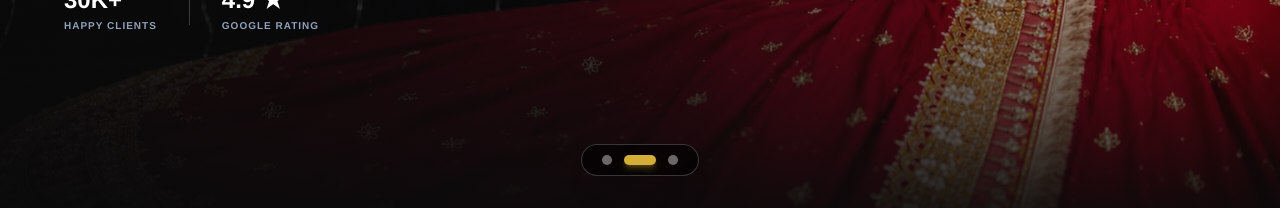
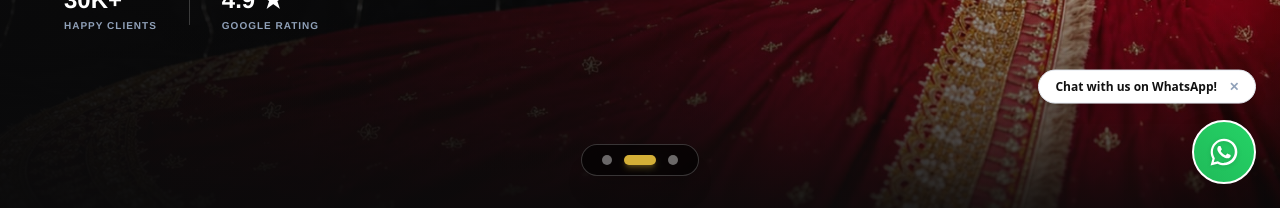
Before and after one commit to WAQASUMAR33/jugussaloon, a Next.js app: page / in a window 1280 px wide. Shown: the part 592-800 px from the top of the page. Built offline with nearby package versions, Linux system fonts and the light colour scheme; no server answers; a web font is replaced by a local one.

Commit message:
whatsapp plugin

```diff
--- /dev/null
+++ b/app/components/WhatsAppFloatingButton.tsx
@@ -0,0 +1,126 @@
+"use client";
+
+import { useState, useEffect } from "react";
+
+export default function WhatsAppFloatingButton() {
+  const [isOpen, setIsOpen] = useState(false);
+  const [showTooltip, setShowTooltip] = useState(false);
+
+  // Auto-show a friendly teaser after 3 seconds, then hide
+  useEffect(() => {
+    const timer = setTimeout(() => {
+      setShowTooltip(true);
+    }, 3000);
+
+    return () => clearTimeout(timer);
+  }, []);
+
+  const phoneNumber = "923194415757";
+  const defaultMessage = encodeURIComponent(
+    "Hello Jugnu's Saloon! I would like to inquire about your services & appointments."
+  );
+  const whatsappUrl = `https://wa.me/${phoneNumber}?text=${defaultMessage}`;
+
+  return (
+    <div className="fixed bottom-6 right-6 z-[999] flex flex-col items-end pointer-events-auto select-none font-sans">
+      {/* Expanded Quick Chat Popup */}
+      {isOpen && (
+        <div className="mb-3 w-[310px] sm:w-[340px] bg-white rounded-2xl shadow-2xl border border-slate-200 overflow-hidden animate-fadeIn transition-all duration-300">
+          {/* Header */}
+          <div className="bg-[#111111] p-4 text-white flex items-center justify-between border-b border-[#D4AF37]/30">
+            <div className="flex items-center space-x-3">
+              <div className="relative">
+                <div className="w-10 h-10 rounded-full bg-[#25D366] flex items-center justify-center text-white shadow-md">
+                  <svg className="w-6 h-6" fill="currentColor" viewBox="0 0 24 24">
+                    <path d="M12.012 2c-5.506 0-9.989 4.478-9.99 9.984 0 1.764.459 3.487 1.332 5.006l-1.417 5.176 5.297-1.389c1.468.802 3.129 1.224 4.775 1.225h.004c5.505 0 9.988-4.478 9.989-9.984 0-2.669-1.038-5.178-2.925-7.064s-4.395-2.924-7.065-2.924zm0 18.232h-.003c-1.494 0-2.962-.401-4.246-1.161l-.305-.181-3.158.828.842-3.078-.199-.316c-.836-1.33-1.278-2.871-1.278-4.45 0-4.526 3.682-8.209 8.212-8.209 2.194 0 4.256.855 5.807 2.407s2.406 3.614 2.406 5.808c-.001 4.527-3.683 8.209-8.21 8.209zm4.506-6.148c-.247-.124-1.462-.722-1.689-.804-.227-.082-.392-.124-.557.124-.165.247-.641.804-.785.969-.144.165-.289.185-.536.062-.247-.124-1.043-.385-1.987-1.227-.735-.656-1.232-1.467-1.376-1.714-.144-.247-.015-.38.109-.503.111-.11.247-.289.371-.433.124-.144.165-.247.247-.412.082-.165.041-.309-.021-.433-.062-.124-.557-1.341-.763-1.836-.201-.482-.405-.417-.557-.425-.144-.008-.309-.009-.474-.009s-.433.062-.659.309c-.227.247-.866.846-.866 2.063s.886 2.392 1.01 2.557c.124.165 1.744 2.663 4.225 3.734.59.255 1.051.407 1.411.521.593.188 1.132.161 1.558.098.475-.07 1.462-.598 1.669-1.176.206-.578.206-1.073.144-1.176-.062-.103-.227-.165-.474-.289z" />
+                  </svg>
+                </div>
+                <span className="absolute bottom-0 right-0 w-3 h-3 bg-emerald-400 border-2 border-[#111111] rounded-full" />
+              </div>
+              <div>
+                <h4 className="font-bold text-sm text-white tracking-wide">Jugnu&apos;s Saloon</h4>
+                <p className="text-[11px] text-emerald-400 font-medium">Online & Ready to Help</p>
+              </div>
+            </div>
+            <button
+              onClick={() => setIsOpen(false)}
+              className="text-slate-400 hover:text-white p-1 rounded-full hover:bg-white/10 transition-colors"
+              aria-label="Close Chat Window"
+            >
+              <svg className="w-5 h-5" fill="none" stroke="currentColor" viewBox="0 0 24 24">
+                <path strokeLinecap="round" strokeLinejoin="round" strokeWidth="2" d="M6 18L18 6M6 6l12 12" />
+              </svg>
+            </button>
+          </div>
+
+          {/* Body Message */}
+          <div className="p-4 bg-[#F8F9FA] space-y-3">
+            <div className="bg-white p-3 rounded-2xl rounded-tl-none border border-slate-200 shadow-sm max-w-[85%]">
+              <p className="text-xs text-slate-800 leading-relaxed">
+                👋 Welcome to <strong className="font-semibold text-black">Jugnu&apos;s Saloon</strong>! How can we assist you with your beauty or appointment inquiry today?
+              </p>
+              <span className="text-[10px] text-slate-400 mt-1.5 block text-right">Just now</span>
+            </div>
+          </div>
+
+          {/* Action Footer */}
+          <div className="p-3 bg-white border-t border-slate-100 flex items-center">
+            <a
+              href={whatsappUrl}
+              target="_blank"
+              rel="noopener noreferrer"
+              className="w-full flex items-center justify-center space-x-2 py-3 px-4 rounded-xl bg-[#25D366] hover:bg-[#20ba59] text-white font-bold text-xs uppercase tracking-wider shadow-md hover:shadow-lg transition-all transform hover:-translate-y-0.5"
+            >
+              <svg className="w-4 h-4" fill="currentColor" viewBox="0 0 24 24">
+                <path d="M12.012 2c-5.506 0-9.989 4.478-9.99 9.984 0 1.764.459 3.487 1.332 5.006l-1.417 5.176 5.297-1.389c1.468.802 3.129 1.224 4.775 1.225h.004c5.505 0 9.988-4.478 9.989-9.984 0-2.669-1.038-5.178-2.925-7.064s-4.395-2.924-7.065-2.924zm0 18.232h-.003c-1.494 0-2.962-.401-4.246-1.161l-.305-.181-3.158.828.842-3.078-.199-.316c-.836-1.33-1.278-2.871-1.278-4.45 0-4.526 3.682-8.209 8.212-8.209 2.194 0 4.256.855 5.807 2.407s2.406 3.614 2.406 5.808c-.001 4.527-3.683 8.209-8.21 8.209zm4.506-6.148c-.247-.124-1.462-.722-1.689-.804-.227-.082-.392-.124-.557.124-.165.247-.641.804-.785.969-.144.165-.289.185-.536.062-.247-.124-1.043-.385-1.987-1.227-.735-.656-1.232-1.467-1.376-1.714-.144-.247-.015-.38.109-.503.111-.11.247-.289.371-.433.124-.144.165-.247.247-.412.082-.165.041-.309-.021-.433-.062-.124-.557-1.341-.763-1.836-.201-.482-.405-.417-.557-.425-.144-.008-.309-.009-.474-.009s-.433.062-.659.309c-.227.247-.866.846-.866 2.063s.886 2.392 1.01 2.557c.124.165 1.744 2.663 4.225 3.734.59.255 1.051.407 1.411.521.593.188 1.132.161 1.558.098.475-.07 1.462-.598 1.669-1.176.206-.578.206-1.073.144-1.176-.062-.103-.227-.165-.474-.289z" />
+              </svg>
+              <span>Start WhatsApp Chat</span>
+            </a>
+          </div>
+        </div>
+      )}
+
+      {/* Floating Teaser / Tooltip (when closed) */}
+      {!isOpen && showTooltip && (
+        <div className="mb-2 bg-white text-[#111111] px-4 py-2 rounded-full shadow-lg border border-slate-200 text-xs font-semibold flex items-center space-x-2 animate-bounce">
+          <span>Chat with us on WhatsApp!</span>
+          <button
+            onClick={(e) => {
+              e.stopPropagation();
+              setShowTooltip(false);
+            }}
+            className="text-slate-400 hover:text-black ml-1 text-xs"
+            aria-label="Dismiss tooltip"
+          >
+            ✕
+          </button>
+        </div>
+      )}
+
+      {/* Floating Round Action Button */}
+      <div className="relative group">
+        {/* Pulsing ring */}
+        <span className="absolute -inset-1 rounded-full bg-[#25D366]/40 blur-sm animate-ping pointer-events-none" />
+
+        <button
+          onClick={() => {
+            setIsOpen(!isOpen);
+            setShowTooltip(false);
+          }}
+          className="relative w-14 h-14 sm:w-16 sm:h-16 rounded-full bg-gradient-to-tr from-[#20ba59] to-[#25D366] text-white flex items-center justify-center shadow-2xl hover:scale-110 active:scale-95 transition-all duration-300 border-2 border-white focus:outline-none focus:ring-4 focus:ring-[#25D366]/30 cursor-pointer"
+          aria-label="Contact us on WhatsApp"
+        >
+          {isOpen ? (
+            <svg className="w-7 h-7 text-white transition-transform" fill="none" stroke="currentColor" viewBox="0 0 24 24">
+              <path strokeLinecap="round" strokeLinejoin="round" strokeWidth="2.5" d="M6 18L18 6M6 6l12 12" />
+            </svg>
+          ) : (
+            <svg className="w-8 h-8 text-white drop-shadow-sm" fill="currentColor" viewBox="0 0 24 24">
+              <path d="M12.012 2c-5.506 0-9.989 4.478-9.99 9.984 0 1.764.459 3.487 1.332 5.006l-1.417 5.176 5.297-1.389c1.468.802 3.129 1.224 4.775 1.225h.004c5.505 0 9.988-4.478 9.989-9.984 0-2.669-1.038-5.178-2.925-7.064s-4.395-2.924-7.065-2.924zm0 18.232h-.003c-1.494 0-2.962-.401-4.246-1.161l-.305-.181-3.158.828.842-3.078-.199-.316c-.836-1.33-1.278-2.871-1.278-4.45 0-4.526 3.682-8.209 8.212-8.209 2.194 0 4.256.855 5.807 2.407s2.406 3.614 2.406 5.808c-.001 4.527-3.683 8.209-8.21 8.209zm4.506-6.148c-.247-.124-1.462-.722-1.689-.804-.227-.082-.392-.124-.557.124-.165.247-.641.804-.785.969-.144.165-.289.185-.536.062-.247-.124-1.043-.385-1.987-1.227-.735-.656-1.232-1.467-1.376-1.714-.144-.247-.015-.38.109-.503.111-.11.247-.289.371-.433.124-.144.165-.247.247-.412.082-.165.041-.309-.021-.433-.062-.124-.557-1.341-.763-1.836-.201-.482-.405-.417-.557-.425-.144-.008-.309-.009-.474-.009s-.433.062-.659.309c-.227.247-.866.846-.866 2.063s.886 2.392 1.01 2.557c.124.165 1.744 2.663 4.225 3.734.59.255 1.051.407 1.411.521.593.188 1.132.161 1.558.098.475-.07 1.462-.598 1.669-1.176.206-.578.206-1.073.144-1.176-.062-.103-.227-.165-.474-.289z" />
+            </svg>
+          )}
+        </button>
+      </div>
+    </div>
+  );
+}
--- a/app/layout.tsx
+++ b/app/layout.tsx
@@ -21,6 +21,7 @@ export const metadata: Metadata = {
 
 import { AuthProvider } from "./context/AuthContext";
 import AuthModal from "./components/AuthModal";
+import WhatsAppFloatingButton from "./components/WhatsAppFloatingButton";
 
 export default function RootLayout({
   children,
@@ -44,6 +45,7 @@ export default function RootLayout({
         <AuthProvider>
           {children}
           <AuthModal />
+          <WhatsAppFloatingButton />
         </AuthProvider>
       </body>
     </html>
```
